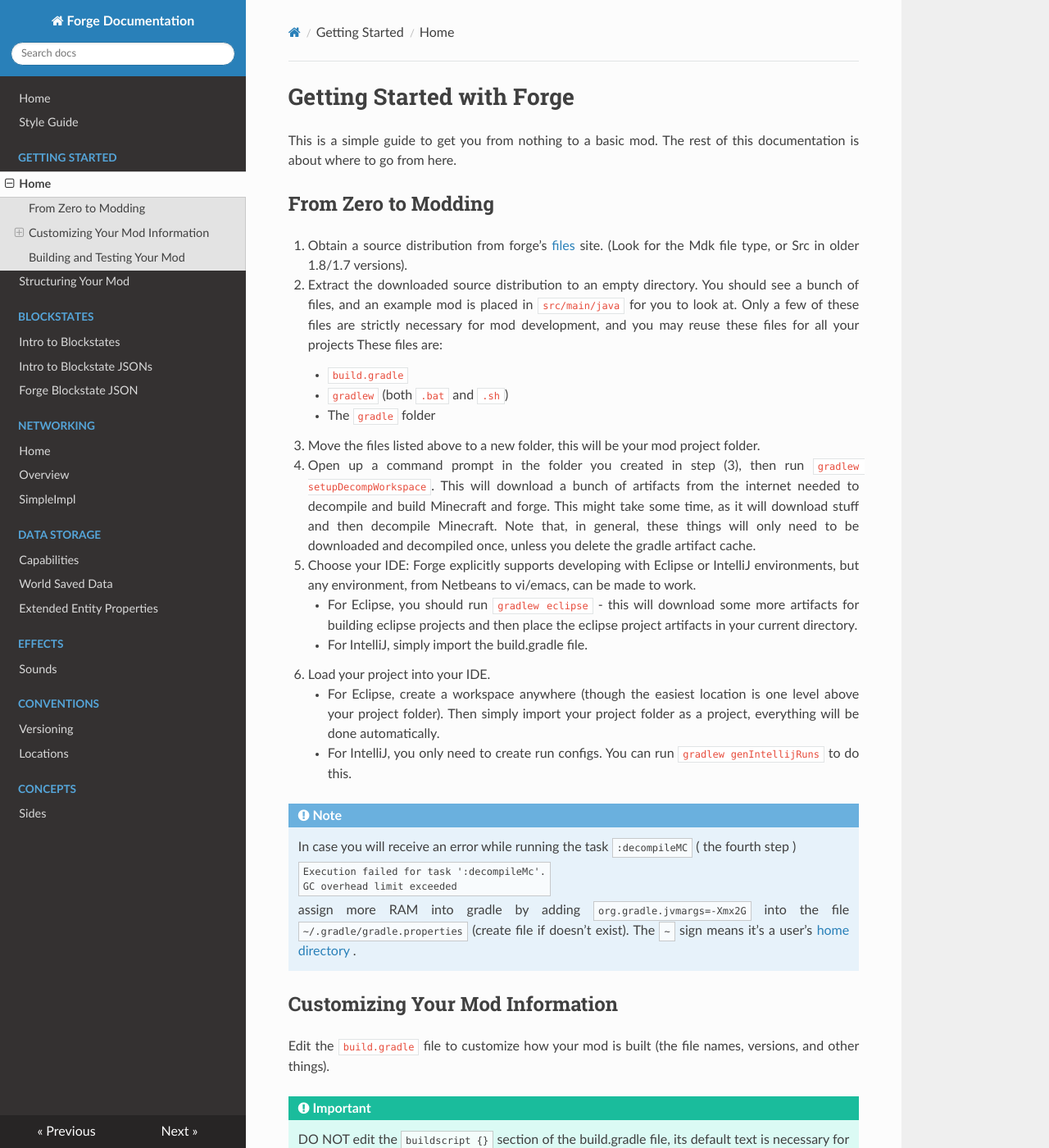
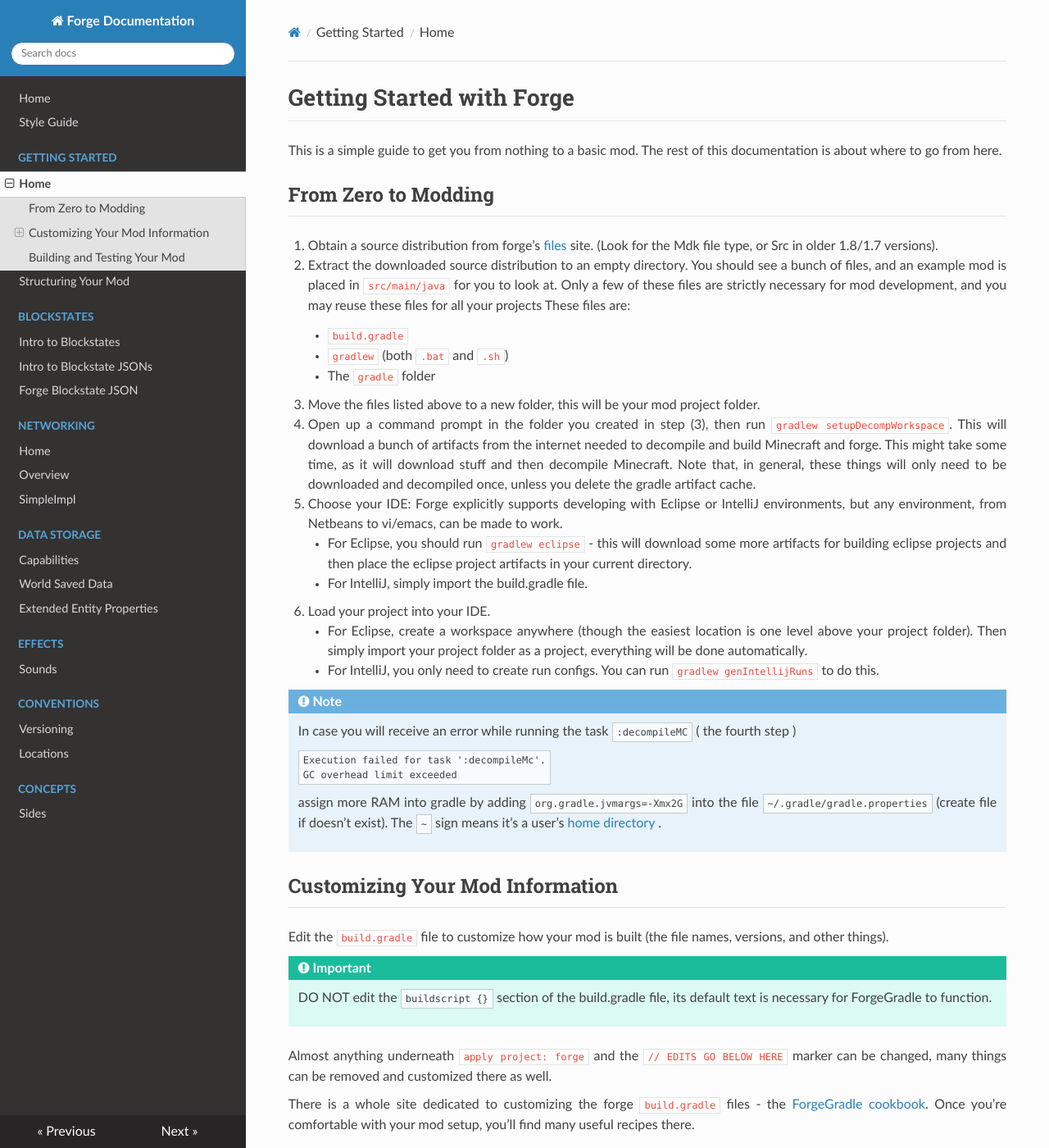
Before and after one commit to MinecraftForge/Documentation, an MkDocs documentation site: the page built from docs/gettingstarted/index.md, in a window 1280 px wide and 1400 px high. Shown: the whole window at 82% size. Built offline with MkDocs 1.6.1, drawn with Linux system fonts in a browser that asks for light colours; nearby versions of some CDN libraries; old or Windows-style settings are respelled for this version of MkDocs.

Commit message:
Improve visuals

```diff
--- a/docs/css/code_fixer.css
+++ /dev/null
@@ -1,28 +0,0 @@
-div.admonition code {
-  display: inline-block;
-  overflow-x: visible;
-  line-height: 18px;
-  color: #404040;
-  border: 1px solid rgba(0, 0, 0, 0.2);
-  background: rgba(255, 255, 255, 0.7);
-}
-
-div.admonition p {
-  margin-bottom: 5px;
-}
-
-p, ol, ul {
-  text-align: justify;
-}
-
-p code {
-  word-wrap: normal;
-}
-
-h1 code, h2 code, h3 code, h4 code, h5 code, h6 code {
-  background: none;
-  border: none;
-  padding: 0;
-  font-size: inherit;
-  color: inherit;
-}
--- /dev/null
+++ b/docs/css/style_fixes.css
@@ -0,0 +1,65 @@
+.wy-nav-content {
+    /* Make better use of modern monitors */
+    max-width: 1200px;
+}
+
+h1, h2, h3, h4, h5, h6 {
+    /* Put heading closer to their related content */
+    margin-bottom: 10px;
+    margin-top: 20px;
+}
+
+/* Larger headings should have a little more spacing and an accenting line under them */
+h1, h2 {
+    margin-top: 25px;
+    border-bottom: 1px solid #e1e4e5;
+    padding-bottom: 10px;
+}
+
+.wy-nav-content p, .wy-nav-content ol, .wy-nav-content ul, .wy-nav-content dl {
+    /* Justify text, gives a cleaner look */
+    text-align: justify;
+    /* Reduce vertical spacing since the default value (24px) is quite huge */
+    margin-bottom: 10px !important;
+}
+
+table td, table th {
+    /* For some reason, this is 90% by default, making code in tables hardly readable */
+    font-size: 100% !important;
+}
+
+/* Disable line wrapping within word boundaries in code tags. Prevents method names etc. being split right down the middle. */
+p code {
+    word-wrap: normal;
+}
+
+/* Give code tags in admonitions a little more space and make them more readable */
+div.admonition code {
+    display: inline-block;
+    overflow-x: visible;
+    line-height: 18px;
+    color: #404040;
+    border: 1px solid rgba(0, 0, 0, 0.2);
+    background: rgba(255, 255, 255, 0.7);
+}
+
+/* Space out paragraphs in admonitions vertically */
+div.admonition p {
+    margin-bottom: 5px;
+}
+
+/* Code in headings should just have the special font, not any of the borders etc. */
+h1 code, h2 code, h3 code, h4 code, h5 code, h6 code {
+    background: none;
+    border: none;
+    padding: 0;
+    font-size: inherit;
+    color: inherit;
+}
+
+/* Disable justified text alignment for small screens, otherwise words will be spaced out a lot */
+@media screen and (max-width: 800px) {
+    p, ol, ul {
+        text-align: left;
+    }
+}
--- a/mkdocs.yml
+++ b/mkdocs.yml
@@ -34,6 +34,6 @@ markdown_extensions:
   - sane_lists
 
 extra_css:
-  - css/code_fixer.css
+  - css/style_fixes.css
 
 theme: readthedocs
```
